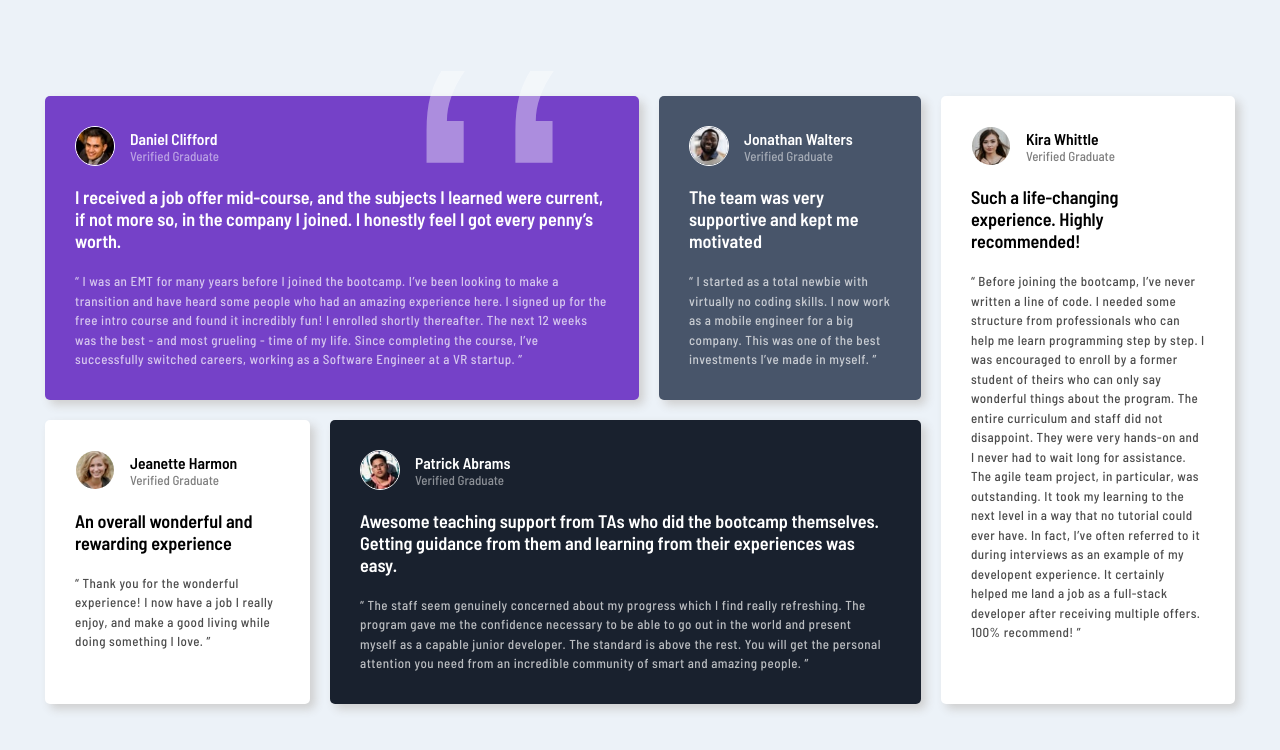
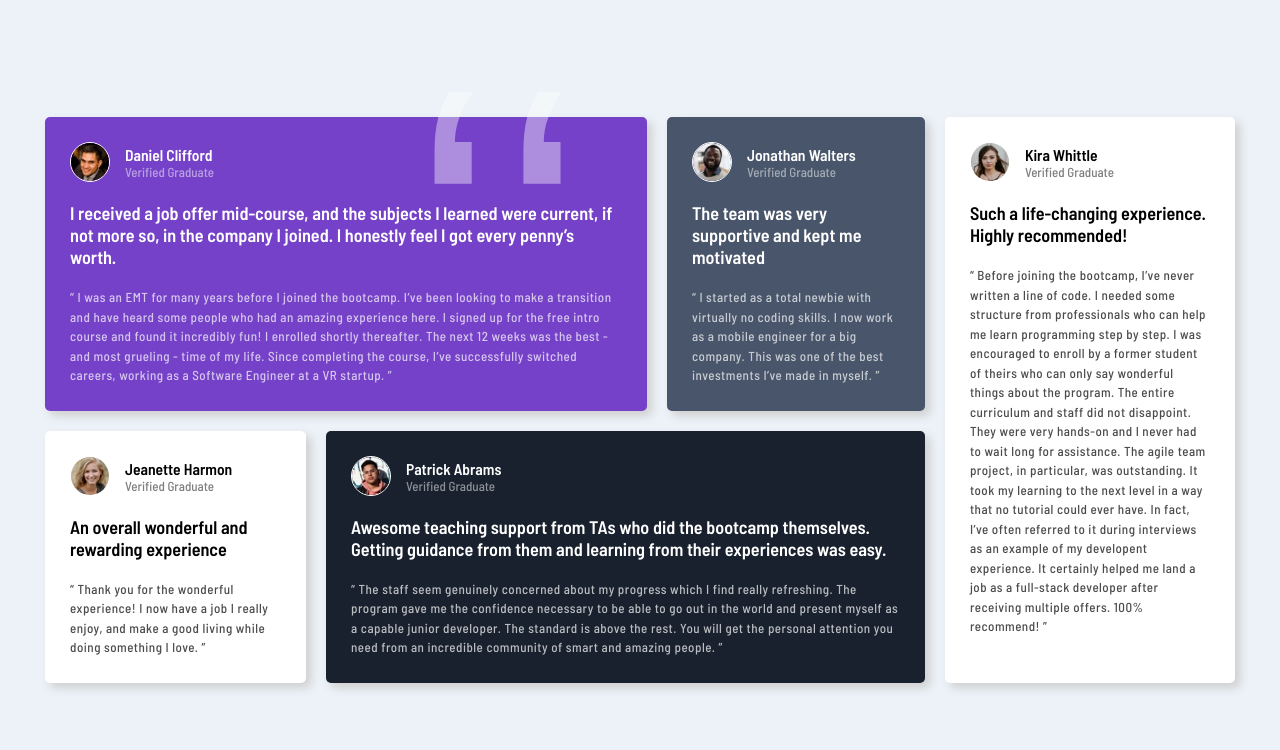
Before and after one commit to mnazneen20/fmchalleng_testimonialgridsection, a plain HTML site: page index.html in a window 1280 px wide. Drawn offline with Linux system fonts and the light colour scheme; a web font is replaced by a local one.

Commit message:
Update styles.css

```diff
--- a/styles.css
+++ b/styles.css
@@ -15,7 +15,7 @@ body{
 }
 #card1, #card2, #card3, #card4, #card5{
     border-radius: 5px;
-    padding: 30px;
+    padding: 25px;
     box-shadow: 5px 5px 10px hsl(0, 0%, 81%);
 }
 #card1, #card2, #card4{
```
